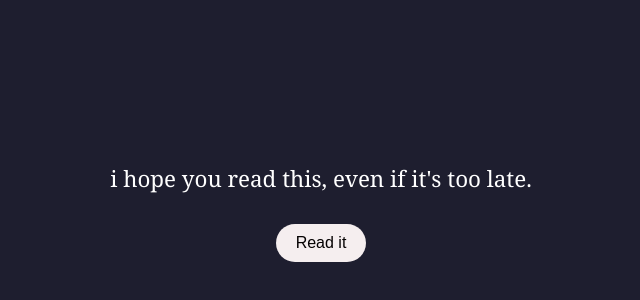
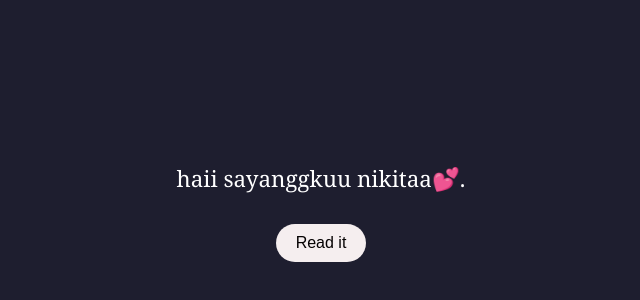
Before and after one commit to elrexsaa/forrniki, a plain HTML site: page index.html in a window 1280 px wide. Shown: the part 188-488 px from the top of the page, without its empty margins (319-959 px from the left). Drawn offline with Linux system fonts and the light colour scheme.

Commit message:
Update index.html

```diff
--- a/index.html
+++ b/index.html
@@ -3,12 +3,12 @@
   <head>
     <meta charset="UTF-8" />
     <meta name="viewport" content="width=device-width, initial-scale=1" />
-    <title>A Letter for You</title>
+    <title>Catatan Kecil</title>
     <link rel="stylesheet" href="style.css" />
   </head>
   <body>
     <div class="intro" id="introText">
-      i hope you read this, even if it's too late.
+     haii sayanggkuu nikitaa💕.
     </div>
     <button class="btn" onclick="showLetter()">Read it</button>
 
```
